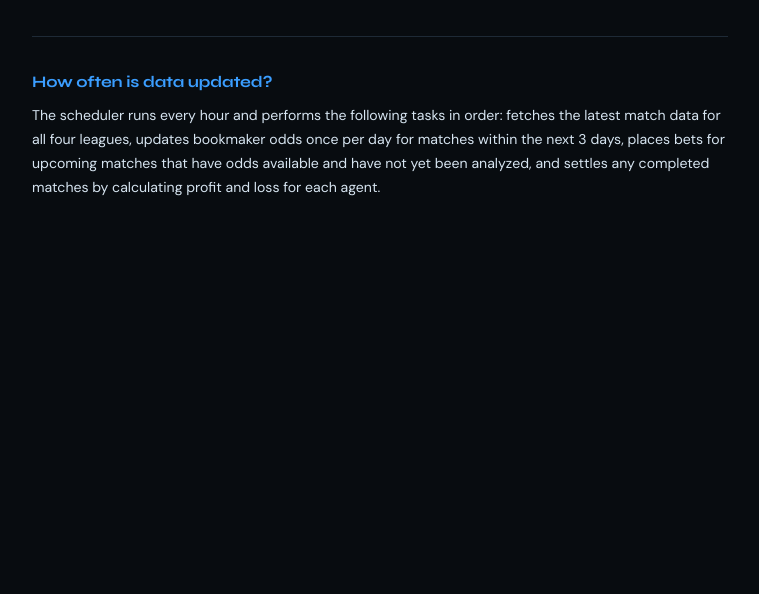
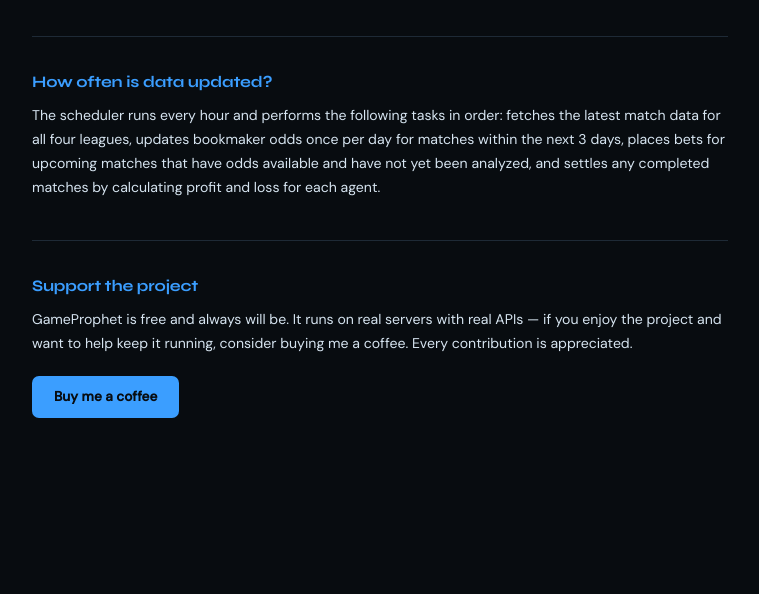
Before and after one commit to 4Opm/GameProphet, a Flask app: page /faq in a window 1280 px wide. Shown: the part 2402-2996 px from the top of the page, without its empty margins (260-1019 px from the left). Before the commit the page ends 2598 px from the top, so only its background shows below. Run offline with Flask 3, Linux system fonts and the light colour scheme.

Commit message:
feat: add support section to FAQ

```diff
--- a/templates/faq.html
+++ b/templates/faq.html
@@ -76,5 +76,11 @@
     <p>The scheduler runs every hour and performs the following tasks in order: fetches the latest match data for all four leagues, updates bookmaker odds once per day for matches within the next 3 days, places bets for upcoming matches that have odds available and have not yet been analyzed, and settles any completed matches by calculating profit and loss for each agent.</p>
   </div>
 
+  <div class="content-section">
+    <h3>Support the project</h3>
+    <p>GameProphet is free and always will be. It runs on real servers with real APIs — if you enjoy the project and want to help keep it running, consider buying me a coffee. Every contribution is appreciated.</p>
+    <a href="https://buymeacoffee.com/GameProphet" target="_blank" class="btn-primary" style="margin-top: 12px; display: inline-flex;">Buy me a coffee</a>
+  </div>
+
 </div>
 {% endblock %}
```
